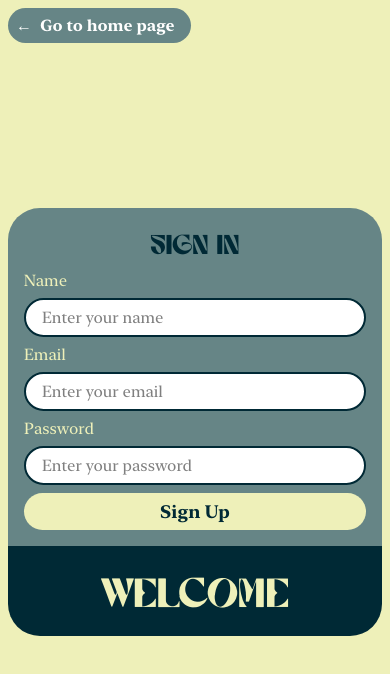
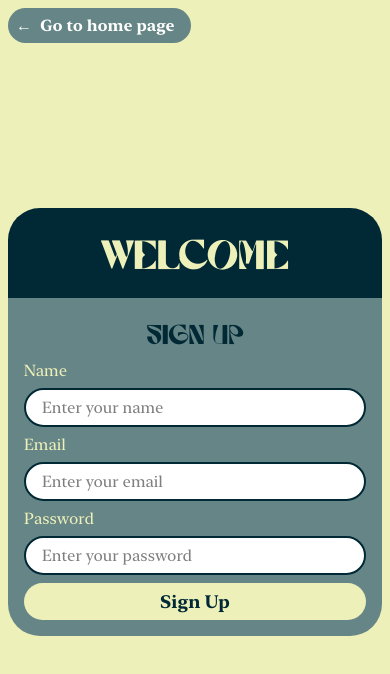
Before and after one commit to oleh-yaroshenko/de-sign, a plain HTML site: page signup.html in a window 390 px wide. Drawn offline with Linux system fonts and the light colour scheme.

Commit message:
Added files

```diff
--- a/signup.html
+++ b/signup.html
@@ -13,7 +13,7 @@
     <div class="signup">
         <div class="signup-wrapper">
             <div class="signup-form">
-                <span class="signup-form-title">Sign In</span>
+                <span class="signup-form-title">Sign Up</span>
                 <label for="name" class="signup-form-label">Name</label>
                 <input type="text" id="name" class="signup-form-input" placeholder="Enter your name">
                 <label for="email" class="signup-form-label">Email</label>
--- a/style.scss
+++ b/style.scss
@@ -800,7 +800,7 @@ body {
     @media screen and (max-width: 480px) {
         & {
             width: calc(100% - 1rem);
-            flex-direction: column;
+            flex-direction: column-reverse;
         }
     }
 }
@@ -953,7 +953,7 @@ body {
     @media screen and (max-width: 480px) {
         & {
             width: calc(100% - 1rem);
-            flex-direction: column;
+            flex-direction: column-reverse;
         }
     }
 }
```
Also changed, not shown: style.css.
